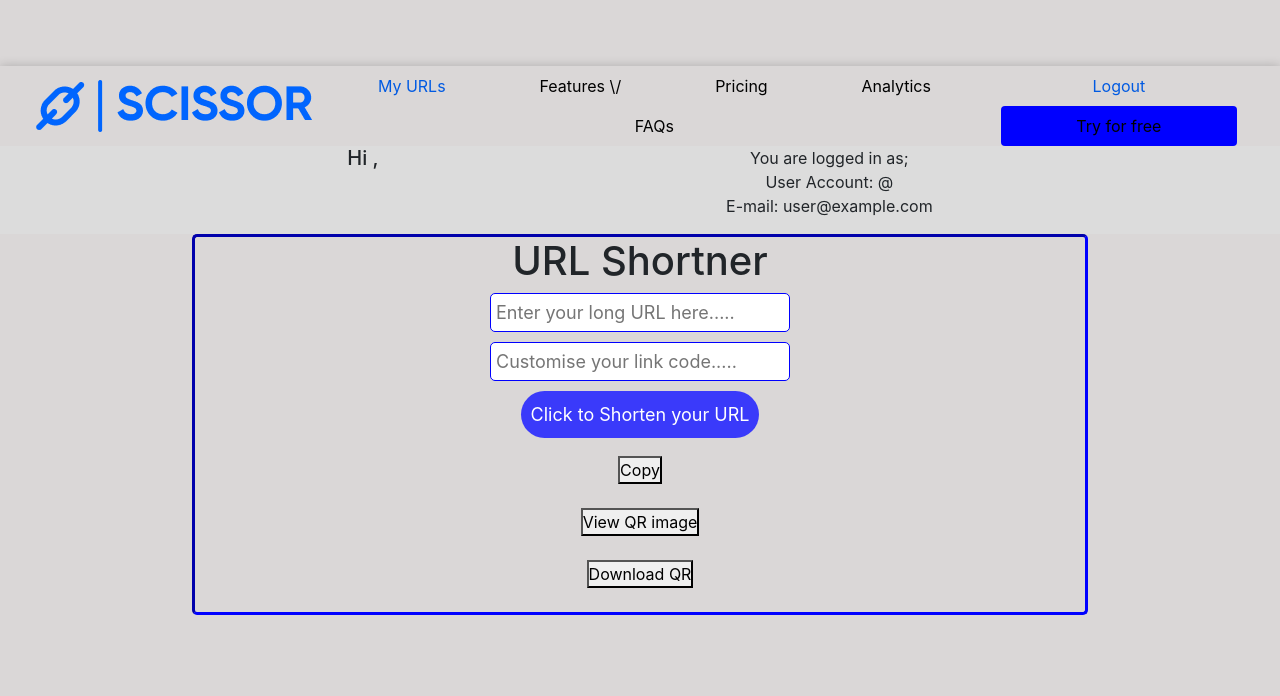
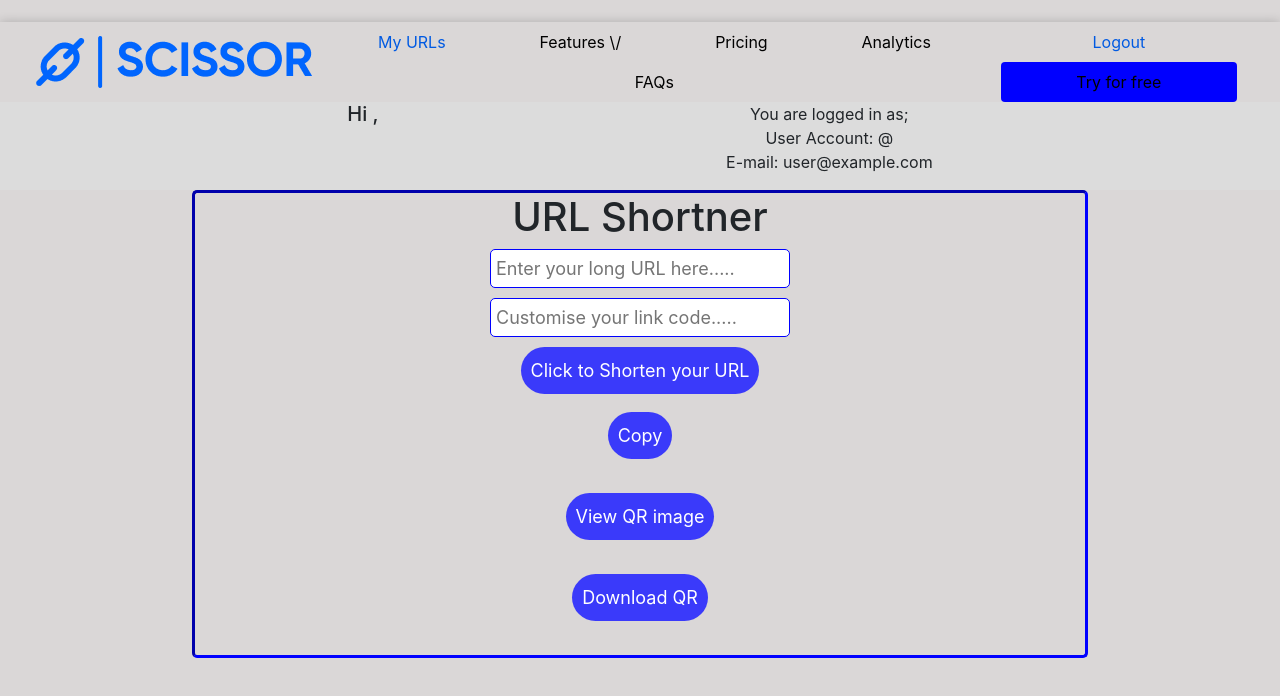
Before and after one commit to ayeniayodeji2009/scissor, a React (Create React App) app: page /1 in a window 1280 px wide. Shown: the top 696 px of the page. Built offline with nearby package versions, Linux system fonts and the light colour scheme; no server answers; the database is empty; sample sign-in values are in the browser's storage.

Commit message:
Adding copy effect to user button, and styling buttons in user account

```diff
--- a/src/components/MainApp.js
+++ b/src/components/MainApp.js
@@ -14,6 +14,8 @@ function MainApp(props) {
   const [customDomain, setCustomDomain] = useState(''); /*this will be the brand name of the user*/
   const [qrCode, setQrCode] = useState(''); //this will be the qr code of the shortened url
   const [hideQRImage, setHideQRImage] = useState(true); //this will hide the qr code image
+  const copyState = "Copy";
+  const [copyURL, setCopyURL] = useState(copyState);
 
 
   const nanoid = customAlphabet("abcdefghijklmnopqrstuvwxyz9876543210", 3); // nanoid() code generated to be 3 characters long for the url
@@ -97,6 +99,13 @@ function MainApp(props) {
     document.body.removeChild(aux);
   };
 
+  function handleCopy() {
+    copyValue(shortUrl)
+
+    setCopyURL('Copied !!!')
+
+    setTimeout(() => {setCopyURL(copyState)}, 3000);
+  }
 
 
   return (
@@ -116,23 +125,23 @@ function MainApp(props) {
       </form>
       <div>
             <h3>{/*Your Shortened URL is - */}{shortUrl}</h3>
-            <button onClick={() => copyValue(shortUrl)}>Copy</button>
+            <button onClick={handleCopy} className="mainApp__btn">{copyURL}</button>
             <br />
             <br />
             { hideQRImage ? (
-              <button onClick={() => setHideQRImage(false)}>View QR image</button>
+              <button onClick={() => setHideQRImage(false)} className="mainApp__btn">View QR image</button>
             ) : (
             <>
               <QRCode id="qr-code" className="qr-code" value={qrCode} size={250} level={"H"} includeMargin={true} />
               <br />
-              <button onClick={() => setHideQRImage(true)}>Hide QR image</button>
+              <button onClick={() => setHideQRImage(true)} className="mainApp__btn">Hide QR image</button>
             </>
             )}
             {/* <button>View QR image</button> */}
             <br />
 
             <br />
-            <button onClick={downloadQR} >Download QR</button>
+            <button onClick={downloadQR} className="mainApp__btn">Download QR</button>
             <br />
         <br />
         {/*<button varient="contained" href={qrCode} download="qrcode.png" >Download QR</button> onClick={downloadQR}*/}
```
